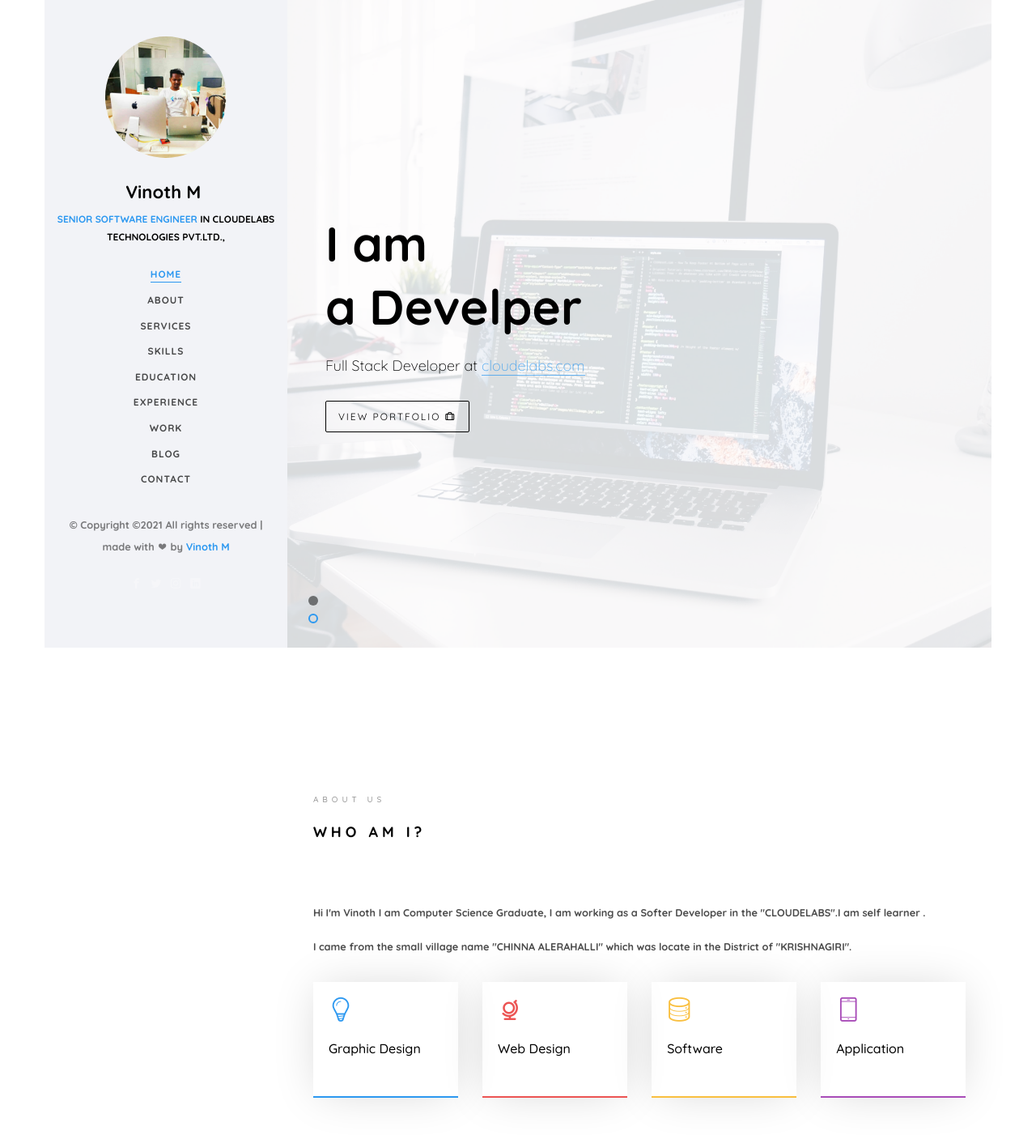
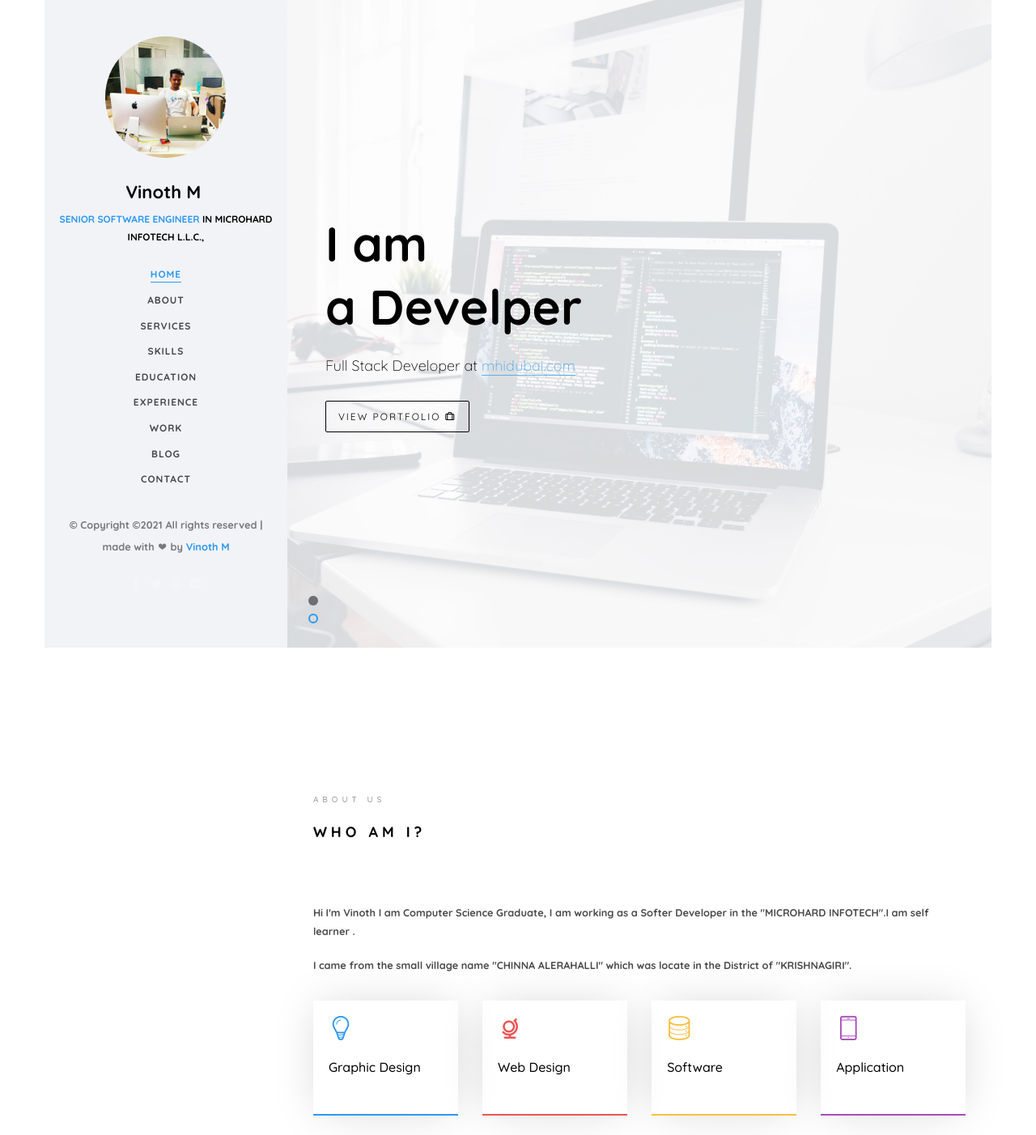
Before and after one commit to vinodlee/vinodpersonalcv, a plain HTML site: page index.html in a window 1280 px wide. Shown: the top 1402 px of the page at 81% size. Drawn offline with nearby package versions, Linux system fonts and the light colour scheme; files whose address does not match are found by name; a web font is replaced by a local one.

Commit message:
Update index.html

```diff
--- a/index.html
+++ b/index.html
@@ -90,7 +90,7 @@
 				<div class="text-center">
 					<div class="author-img" style="background-image: url(images/about.jpg);"></div>
 					<h1 id="colorlib-logo"><a href="index.html">Vinoth M</a></h1>
-					<span class="position"><a href="#">Senior Software Engineer</a> in Cloudelabs Technologies Pvt.Ltd.,</span>
+					<span class="position"><a href="#">Senior Software Engineer</a> in Microhard Infotech L.L.C.,</span>
 				</div>
 				<nav id="colorlib-main-menu" role="navigation" class="navbar">
 					<div id="navbar" class="collapse">
@@ -137,7 +137,7 @@
 											<div class="slider-text-inner js-fullheight">
 												<div class="desc">
 													<h1>Hi! <br>I'm Vinoth</h1>
-													<h2>Full Stack Developer at <a href="http://cloudelabs.com/" target="_blank">cloudelabs.com</a></h2>
+													<h2>Full Stack Developer at <a href="https://www.mhidubai.com/" target="_blank">mhidubai.com</a></h2>
 													<p><a class="btn btn-primary btn-learn">Download CV <i class="icon-download4"></i></a></p>
 												</div>
 											</div>
@@ -153,7 +153,7 @@
 											<div class="slider-text-inner">
 												<div class="desc">
 													<h1>I am <br>a Develper</h1>
-													<h2>Full Stack Developer at <a href="http://cloudelabs.com/" target="_blank">cloudelabs.com</a></h2>
+													<h2>Full Stack Developer at <a href="https://www.mhidubai.com/" target="_blank">mhidubai.com</a></h2>
 													<p><a class="btn btn-primary btn-learn">View Portfolio <i class="icon-briefcase3"></i></a></p>
 												</div>
 											</div>
@@ -174,7 +174,7 @@
 										<div class="about-desc">
 											<span class="heading-meta">About Us</span>
 											<h2 class="colorlib-heading">Who Am I?</h2>
-											<p><strong>Hi I'm  Vinoth</strong> I am Computer Science Graduate, I am working as a Softer Developer in the "CLOUDELABS".I am self learner .</p>
+											<p><strong>Hi I'm  Vinoth</strong> I am Computer Science Graduate, I am working as a Softer Developer in the "MICROHARD INFOTECH".I am self learner .</p>
 											<p>I came from the small village name "CHINNA ALERAHALLI" which was locate in  the District of "KRISHNAGIRI".</p>
 										</div>
 									</div>
```
